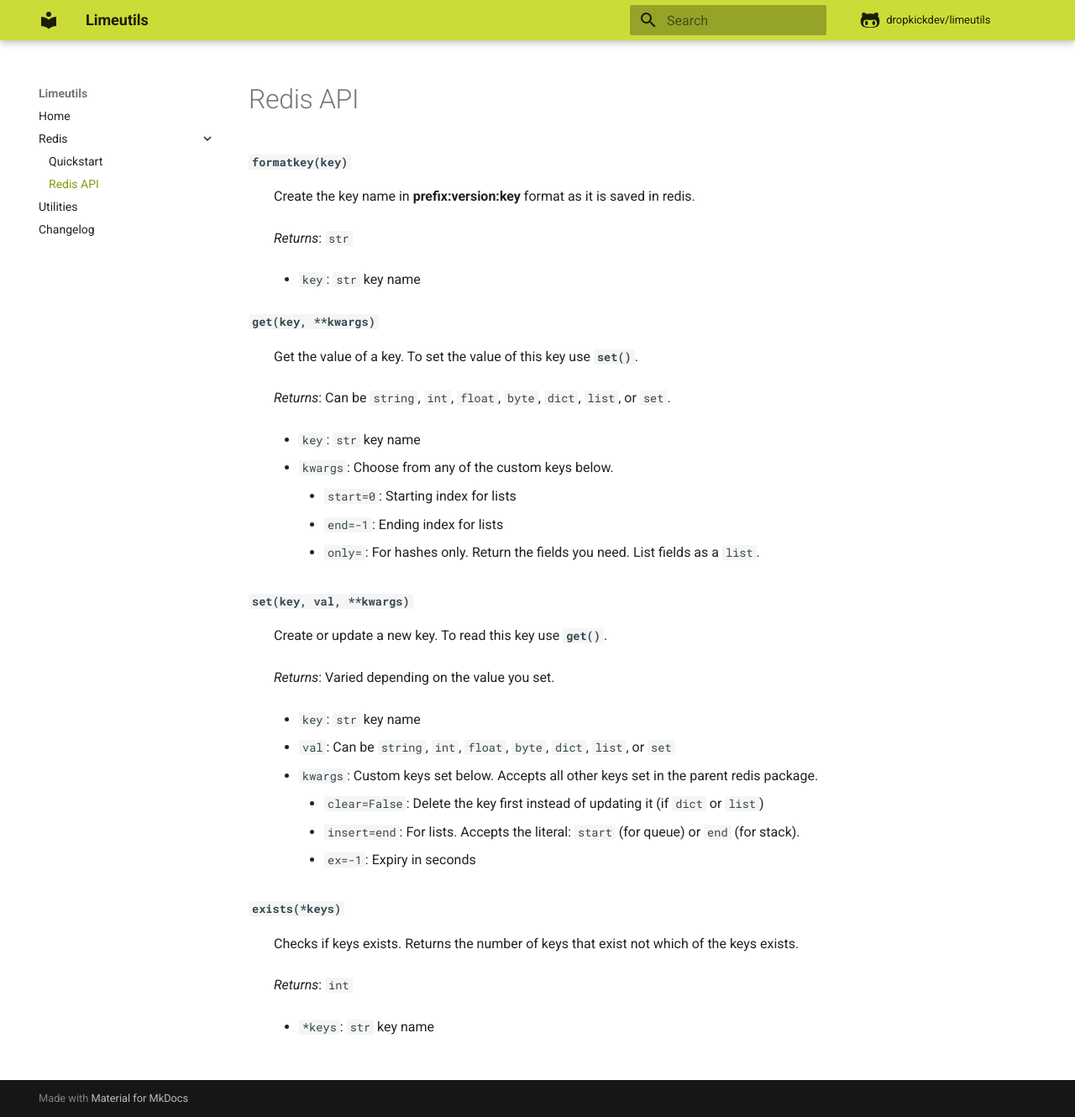
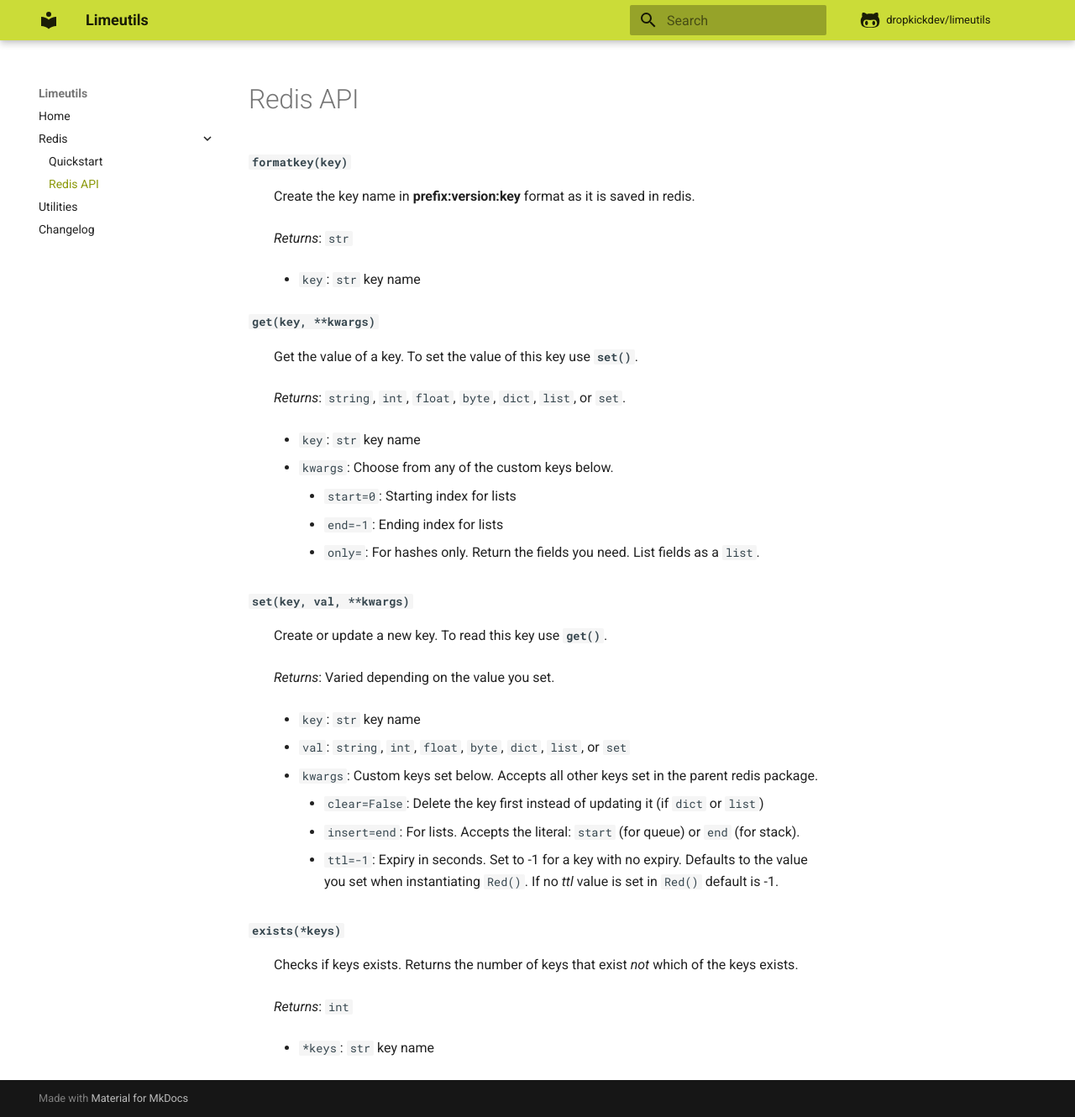
Before and after one commit to dropkickdev/limeutils, an MkDocs documentation site: the page built from docs/redis/api.md, in a window 1280 px wide and 1330 px high. Shown: the whole window at 84% size. Built offline with MkDocs 1.6.1 and Material for MkDocs 9.7.7, drawn with Linux system fonts in a browser that asks for light colours; comment, search, counter and statistics services are not loaded.

```diff
--- a/docs/redis/api.md
+++ b/docs/redis/api.md
@@ -9,7 +9,7 @@ Redis API
 
 **`get(key, **kwargs)`**
 : Get the value of a key. To set the value of this key use **`set()`**.
-: *Returns*: Can be `string`, `int`, `float`, `byte`, `dict`, `list`, or `set`.
+: *Returns*: `string`, `int`, `float`, `byte`, `dict`, `list`, or `set`.
 
 : - `key`: `str` key name
 - `kwargs`: Choose from any of the custom keys below.
@@ -22,13 +22,14 @@ Redis API
 : *Returns*: Varied depending on the value you set.
 
 : - `key`: `str` key name
-- `val`: Can be `string`, `int`, `float`, `byte`, `dict`, `list`, or `set`
+- `val`: `string`, `int`, `float`, `byte`, `dict`, `list`, or `set`
 - `kwargs`: Custom keys set below. Accepts all other keys set in the parent redis package.
     - `clear=False`: Delete the key first instead of updating it (if `dict` or `list`)
     - `insert=end`: For lists. Accepts the literal: `start` (for queue) or `end` (for stack).
-    - `ex=-1`: Expiry in seconds
+    - `ttl=-1`: Expiry in seconds. Set to -1 for a key with no expiry. Defaults to the value you
+     set when instantiating `Red()`. If no *ttl* value is set in `Red()` default is -1.
 
 **`exists(*keys)`**
-: Checks if keys exists. Returns the number of keys that exist not which of the keys exists.
+: Checks if keys exists. Returns the number of keys that exist *not* which of the keys exists.
 : *Returns*: `int`
 : - `*keys`: `str` key name
```
Also changed, not shown: docs/utils.md (+5 -0 lines), 2 other files.
